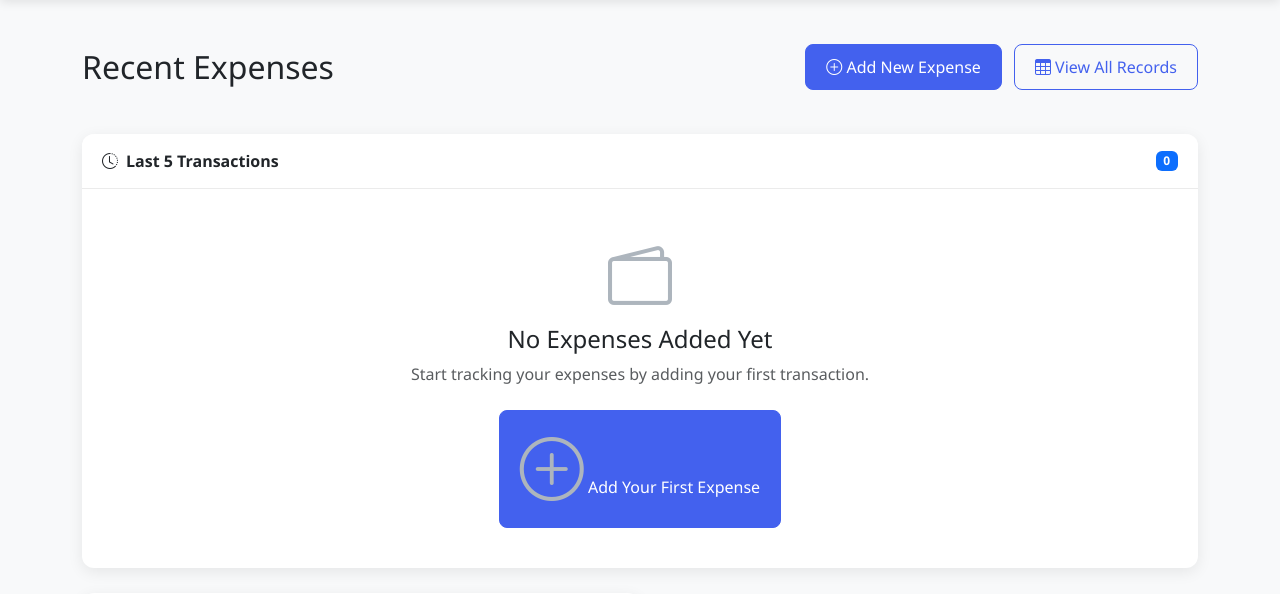
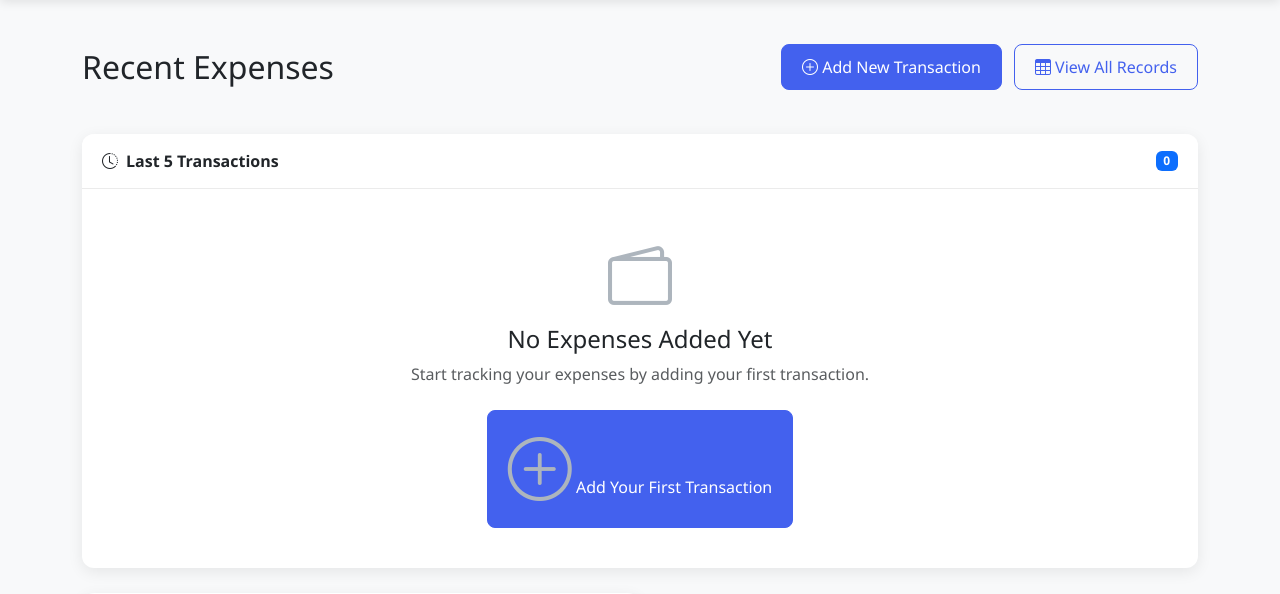
Before and after one commit to charmin16/lifetracker, a Django app: page /list-recent-records/ in a window 1280 px wide. Shown: the part 56-650 px from the top of the page. Run offline with Django 5.2, Linux system fonts and the light colour scheme; a user stored in the database is signed in; data comes from the database, SQL or seed files in the repository.

Commit message:
change expense with transaction on list_all and list_recent

```diff
--- a/mysite/myapp/templates/list_all.html
+++ b/mysite/myapp/templates/list_all.html
@@ -229,7 +229,7 @@
         <div class="d-flex justify-content-between align-items-center mb-4">
             <h2 class="mb-0">All Expenses</h2>
             <a href="{% url 'create-expense' %}" class="btn btn-primary">
-                <i class="bi bi-plus-circle"></i> Add New Expense
+                <i class="bi bi-plus-circle"></i> Add New Transaction
             </a>
         </div>
 
--- a/mysite/myapp/templates/list_recent.html
+++ b/mysite/myapp/templates/list_recent.html
@@ -207,7 +207,7 @@
             <h2 class="mb-0">Recent Expenses</h2>
             <div class="action-buttons">
                 <a href="{% url 'create-expense' %}" class="btn btn-primary">
-                    <i class="bi bi-plus-circle"></i> Add New Expense
+                    <i class="bi bi-plus-circle"></i> Add New Transaction
                 </a>
                 <a href="{% url 'list-expenses' %}" class="btn btn-outline-primary">
                     <i class="bi bi-table"></i> View All Records
@@ -228,7 +228,7 @@
                         <h4>No Expenses Added Yet</h4>
                         <p class="text-muted">Start tracking your expenses by adding your first transaction.</p>
                         <a href="{% url 'create-expense' %}" class="btn btn-primary mt-2">
-                            <i class="bi bi-plus-circle"></i> Add Your First Expense
+                            <i class="bi bi-plus-circle"></i> Add Your First Transaction
                         </a>
                     </div>
                 {% else %}
```
